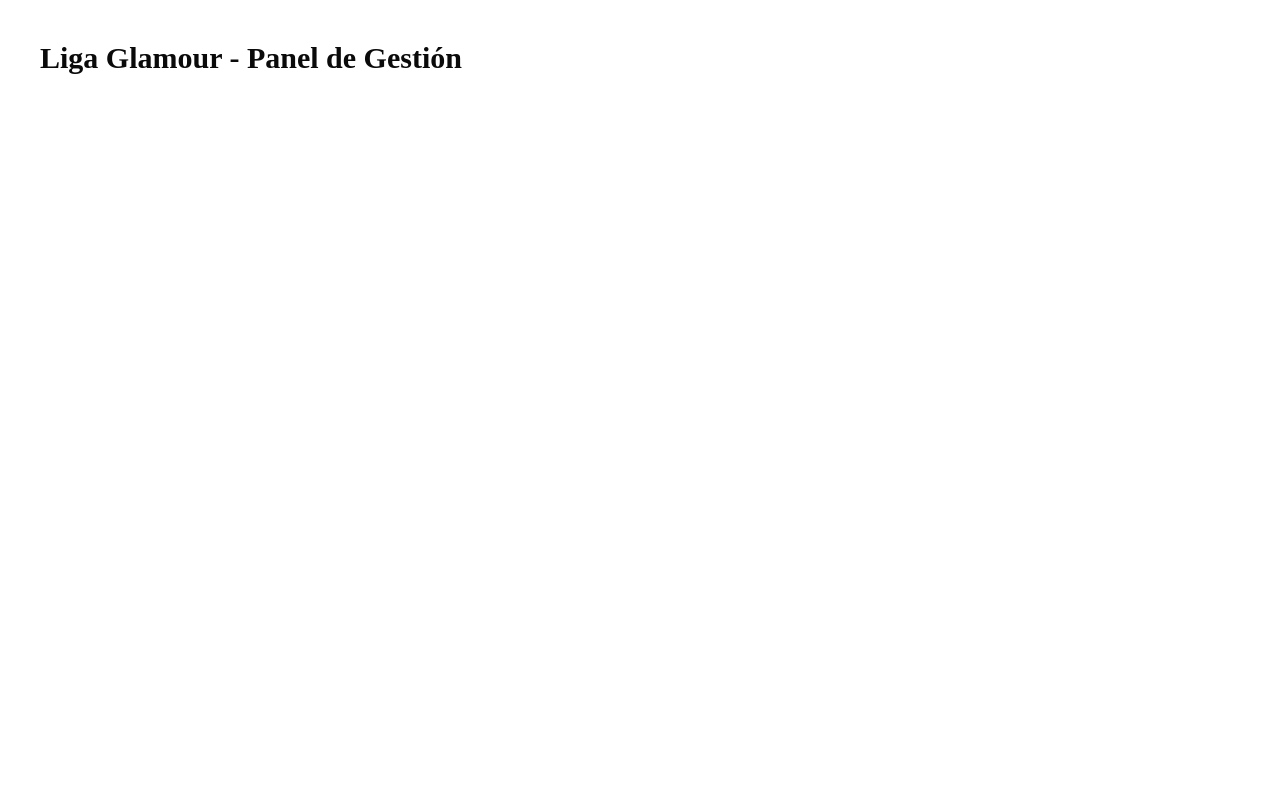
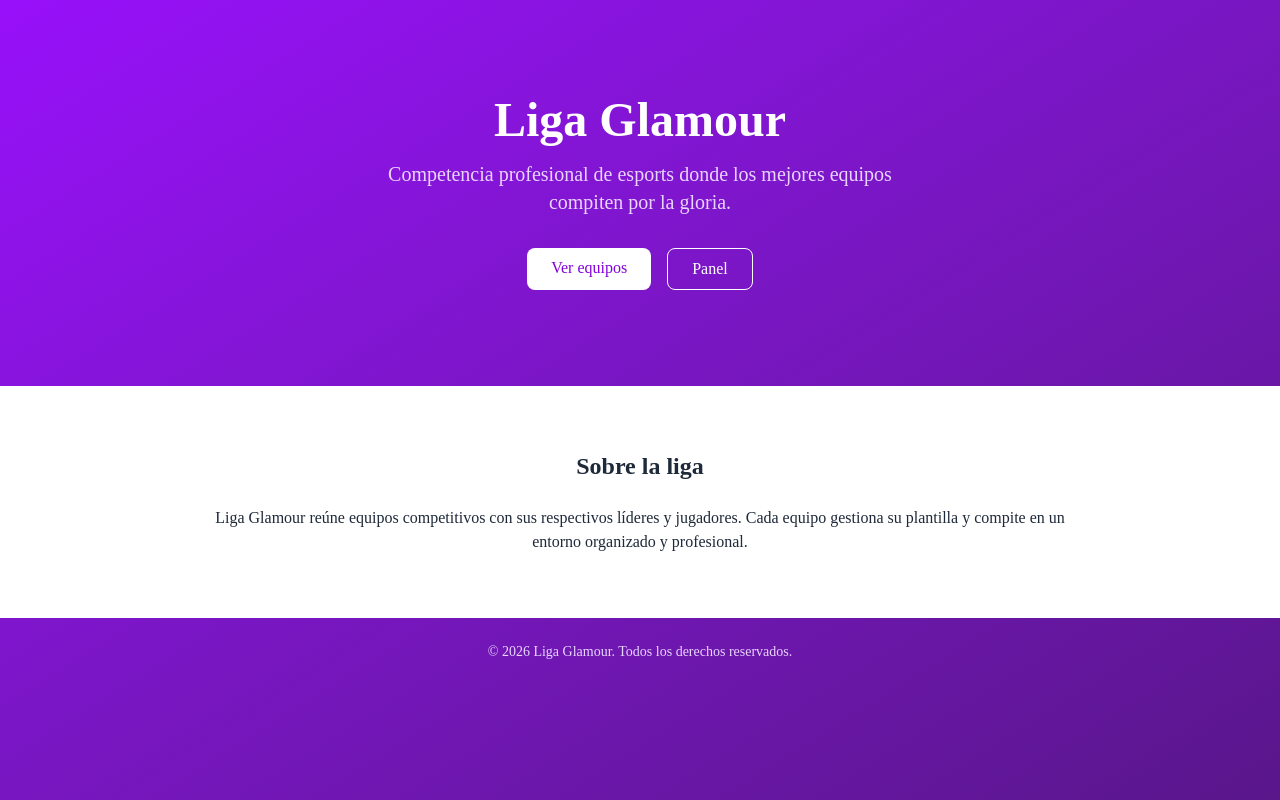
Before and after one commit to juuanmagoya/ligaglamours, a Next.js app: page / in a window 1280 px wide. Built offline with nearby package versions, Linux system fonts and the light colour scheme.

Commit message:
mejorando la UI del home para web publica

```diff
--- a/app/page.tsx
+++ b/app/page.tsx
@@ -1,9 +1,55 @@
 export default function Home() {
   return (
-    <main className="p-10">
-      <h1 className="text-3xl font-bold">
-        Liga Glamour - Panel de Gestión
-      </h1>
+    <main className="min-h-screen bg-linear-to-br from-purple-600 to-purple-900 text-white">
+
+      {/* HERO */}
+      <section className="flex flex-col items-center justify-center text-center px-6 py-24">
+        <h1 className="text-4xl md:text-5xl font-bold mb-4">
+          Liga Glamour
+        </h1>
+
+        <p className="text-lg md:text-xl text-purple-200 max-w-xl">
+          Competencia profesional de esports donde los mejores equipos
+          compiten por la gloria.
+        </p>
+
+        <div className="mt-8 flex gap-4">
+          <a
+            href="/teams"
+            className="bg-white text-purple-700 px-6 py-2 rounded-md font-medium hover:bg-gray-100 transition"
+          >
+            Ver equipos
+          </a>
+
+          <a
+            href="/login"
+            className="border border-white px-6 py-2 rounded-md font-medium hover:bg-white hover:text-purple-700 transition"
+          >
+            Panel
+          </a>
+        </div>
+      </section>
+
+      {/* INFO */}
+      <section className="bg-white text-gray-800 py-16 px-6">
+        <div className="max-w-4xl mx-auto text-center space-y-6">
+          <h2 className="text-2xl font-bold">
+            Sobre la liga
+          </h2>
+
+          <p>
+            Liga Glamour reúne equipos competitivos con sus respectivos líderes
+            y jugadores. Cada equipo gestiona su plantilla y compite en un entorno
+            organizado y profesional.
+          </p>
+        </div>
+      </section>
+
+      {/* FOOTER */}
+      <footer className="text-center text-purple-200 py-6 text-sm">
+        © {new Date().getFullYear()} Liga Glamour. Todos los derechos reservados.
+      </footer>
+
     </main>
-  );
+  )
 }
```
